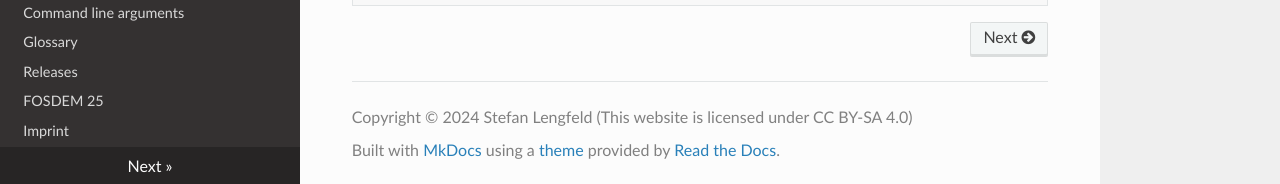
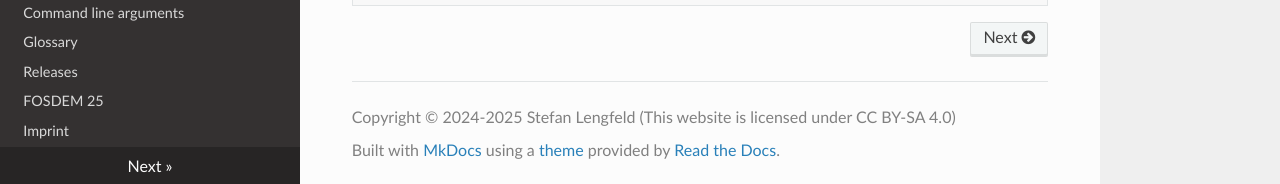
Before and after one commit to lengfeld/subpatch, an MkDocs documentation site: the page built from website/index.md, in a window 1280 px wide and 900 px high, scrolled down 2075 px. Shown: the part 713-897 px from the top of the window. Built offline with MkDocs 1.6.1, drawn with Linux system fonts in a browser that asks for light colours; nearby versions of some CDN libraries.

Commit message:
website: update copyright

```diff
--- a/mkdocs.yml
+++ b/mkdocs.yml
@@ -26,4 +26,4 @@ extra:
   social:
     - icon: fontawesome/brands/github
       link: https://github.com/lengfeld/subpatch
-copyright: Copyright © 2024 Stefan Lengfeld (This website is licensed under CC BY-SA 4.0)
+copyright: Copyright © 2024-2025 Stefan Lengfeld (This website is licensed under CC BY-SA 4.0)
```
